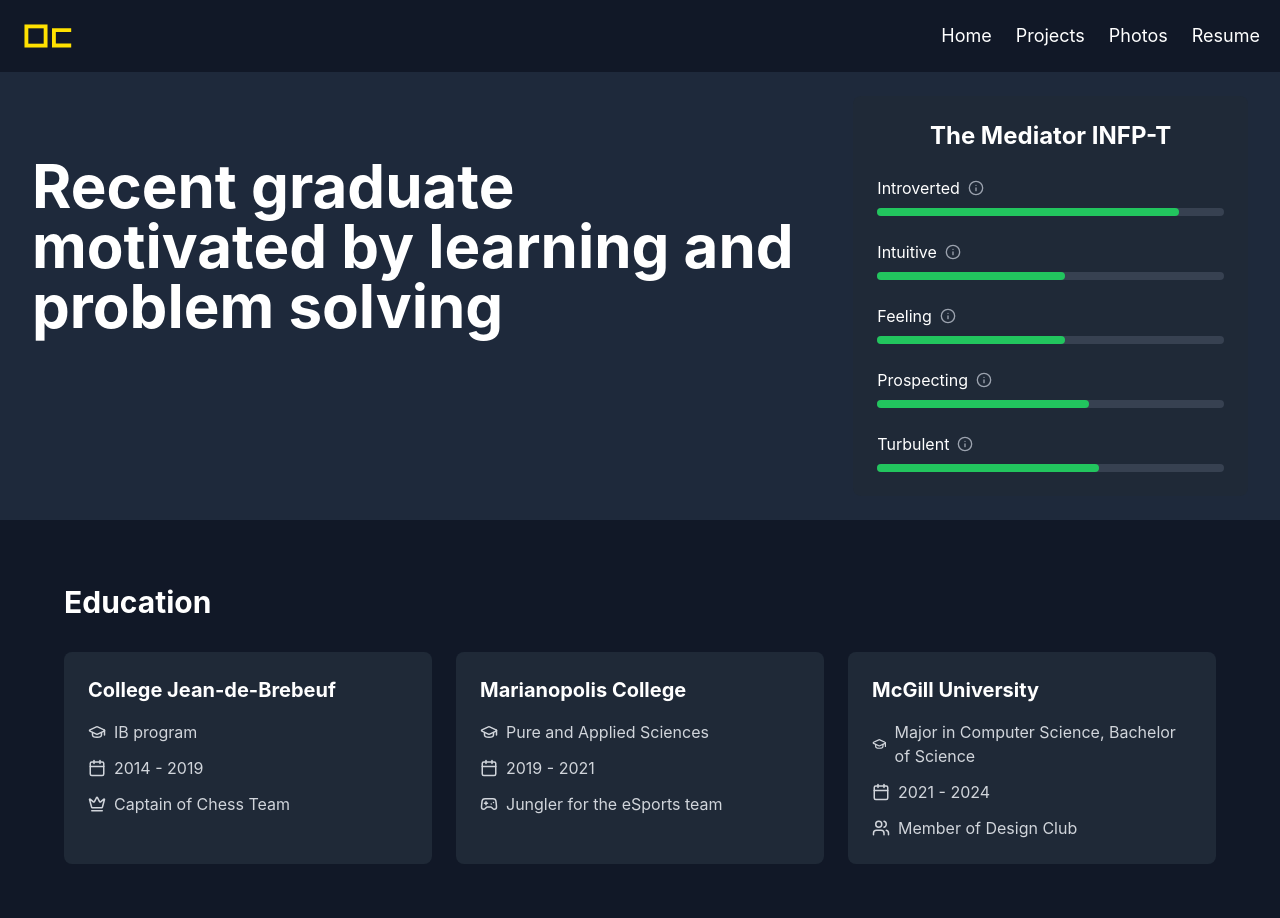
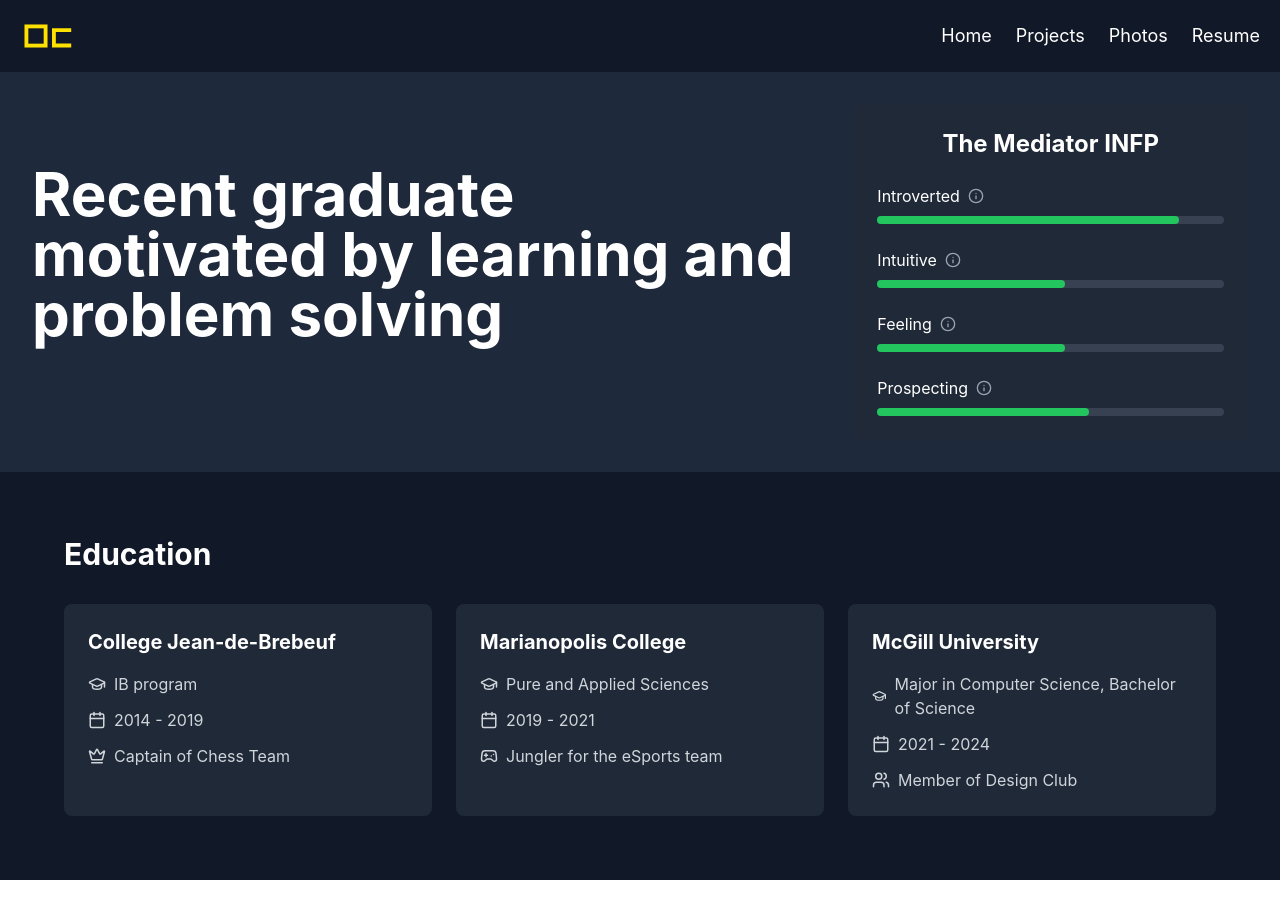
Before and after one commit to Oscar707/oscar707.github.io, a React (Vite) app: page /#/ in a window 1280 px wide. Shown: the top 918 px of the page. After the commit the page ends 880 px from the top, so only its background shows below. Built offline with nearby package versions, Linux system fonts and the light colour scheme.

Commit message:
Trimmed MBTI

```diff
--- a/src/components/Mbti.jsx
+++ b/src/components/Mbti.jsx
@@ -13,31 +13,25 @@ const Mbti = () => {
       letter: 'N',
       fullName: 'Intuitive',
       percentage: 54,
-      description: "Intuitive individuals focus on abstract concepts and future possibilities. Their ability to see patterns and potential makes them valuable in roles requiring creativity and long-term vision."
+      description: "Intuitors focus on abstract patterns, possibilities, and future implications instead of concrete, facts and details"
     },
     {
       letter: 'F',
       fullName: 'Feeling',
       percentage: 54,
-      description: "Feeling types prioritize emotions and values in decision-making. They excel in roles requiring empathy, interpersonal skills, and understanding human dynamics."
+      description: "Feelers prioritize emotions, personal values, and consequence on others as opposed to making decisions based on logical analysis, objective criteria, and impersonal reasoning."
     },
     {
       letter: 'P',
       fullName: 'Prospecting',
       percentage: 61,
-      description: "Prospecting types are flexible and adaptable, preferring to keep their options open. They excel in roles requiring spontaneity and quick adaptation to change."
+      description: "Prospecting types are flexible and adaptable, preferring to keep their options open as opposed to having things structured, planned and decided."
     },
-    {
-      letter: 'T',
-      fullName: 'Turbulent',
-      percentage: 64,
-      description: "Turbulent individuals are self-conscious and sensitive to stress. Their constant self-reflection and desire for improvement often leads to personal growth and refined work quality."
-    }
   ];
 
   return (
     <div className="bg-gray-800 p-6 rounded-lg">
-      <h2 className="text-2xl font-bold text-white mb-6 text-center"> The Mediator INFP-T</h2>
+      <h2 className="text-2xl font-bold text-white mb-6 text-center"> The Mediator INFP</h2>
       <div className="space-y-6">
         {traits.map((trait, index) => (
           <div key={index} className="relative">
```
